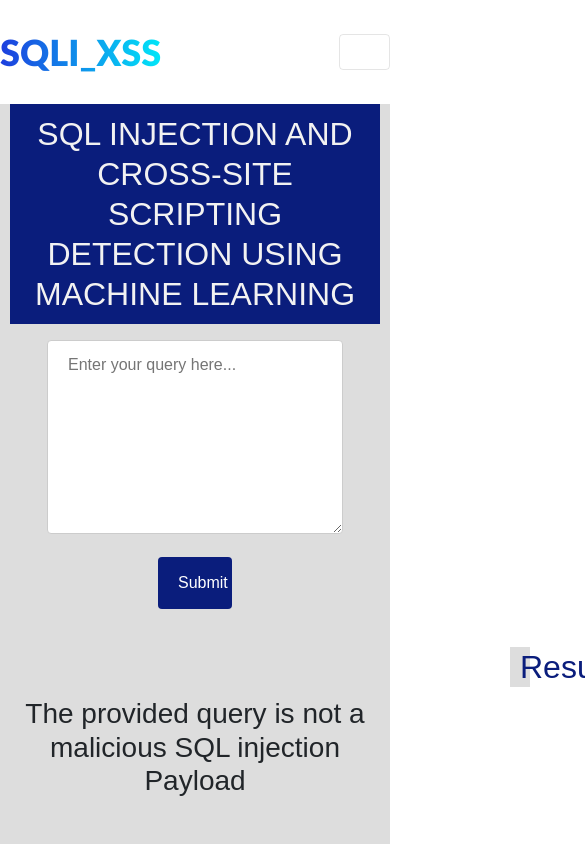
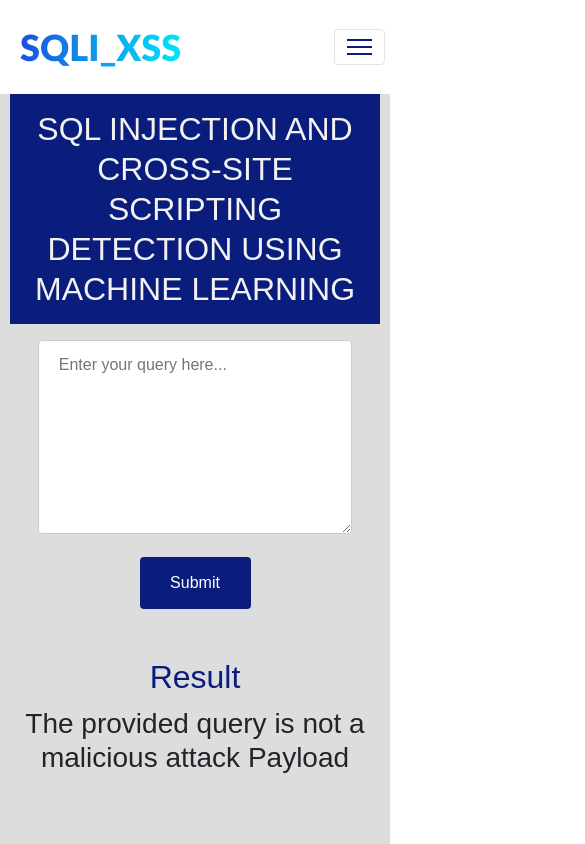
Before and after one commit to Fo4tun3/sqli-xss-detection-api, a plain HTML site: page frontend/search.html in a window 390 px wide. Shown: the top 844 px of the page, 585 px wide, since content can reach past the window. Drawn offline with Linux system fonts and the light colour scheme; a web font is replaced by a local one.

Commit message:
made respoonsive adjusments

```diff
--- a/frontend/Regex Pattern.txt
+++ /dev/null
@@ -1,4 +0,0 @@
-// Regex Pattern
-const pattern = /^[^ ]+@[^ ]+\.[a-z]{2,3}$/;
-
-const passPattern = /^(?=.*[a-z])(?=.*[A-Z])(?=.*\d)(?=.*[@$!%*?&])[A-Za-z\d@$!%*?&]{8,}$/;
--- a/frontend/passcss/api.css
+++ b/frontend/passcss/api.css
@@ -53,7 +53,7 @@
 header {
     background: #0a1d7c;
     color: white;
-    padding: 1em 0;
+    padding: 1em;
     text-align: center;
 }
 
@@ -74,27 +74,48 @@ header {
     color: white;
     text-decoration: none;
 }
-.innernav ul li a:hover {
+.innernav ul li:hover {
     color: #007bff;
+    background-color: #007bff;
     font-weight: bold;
     text-decoration: underline;
 }
 
 main {
-    padding: 2.5em;
+    padding: 2em;
 }
 
 section {
-    margin-bottom: 3em;
+    padding-top: 2em;
+    padding-bottom: 2em;
 }
 
 span {
   font-weight: bold;
 }
 
-@media screen and (max-width: 410px) {
+@media screen and (max-width: 610px) {
   header h1 {
     font-size: 150%;
   }
 
+  .innernav ul li {
+    display: inline-table;
+    display: block;
+    padding: 5px;
+    margin: 1em;
 }
+section {
+  padding-top: 3em;
+  padding-bottom: 3em;
+}
+
+
+  .navbar-brand {
+    /* border: 1px solid red; */
+    padding: 0 0 0 20px;
+  }
+  .navbar-toggler {
+    margin-right: 5px;
+  }
+}
--- a/frontend/search.html
+++ b/frontend/search.html
@@ -37,7 +37,7 @@
           text-align: center;
           vertical-align: middle;
           line-height: 40px;
-          padding: 10px;
+          padding: 15px;
         }
 
         /* Style the content */
@@ -52,7 +52,7 @@
 
         textarea {
 
-          width: 80%;
+          width: 85%;
           padding: 12px 20px;
           margin: 8px 0;
           display: inline-block;
@@ -104,13 +104,40 @@
             padding-top: 18px;
         }
 
+        @media screen and (max-width: 800px) {
+            input[type=submit] {
+                width: 30%;
+            }
+            .results {
+                margin-top: 30px;
+                text-align: center;
+                margin: 40px 0;
+            }
+            .results h2 {
+                float: center;
+                display: block;
+                color: #0a1d7c;
+                text-align: center;
+                line-height: 20px;
+                padding: 10px ;
+                margin: 10px 0px;
+            }
+
+            .navbar-brand {
+                /* border: 1px solid red; */
+                padding: 0 0 0 20px;
+              }
+              .navbar-toggler {
+                margin-right: 5px;
+              }
+        }
         </style>
 </head>
 <body>
     <nav class="navbar navbar-expand-lg navbar-light bg-light bg-transparent" id="gtco-search-nav">
         <div class="container"><a class="navbar-brand" href="index.html">SQLi_XSS</a>
-            <button class="navbar-toggler" data-target="#my-nav" onclick="myFunction(this)" data-toggle="collapse"><span
-                    class="bar1"></span> <span class="bar2"></span> <span class="bar3"></span></button>
+            <button class="navbar-toggler" data-target="#my-nav" onclick="myFunction(this)" data-toggle="collapse">
+                <span style="background-color: #0a1d7c;" class="bar1"></span> <span style="background-color: #0a1d7c;" class="bar2"></span> <span style="background-color: #0a1d7c;" class="bar3"></span></button>
             <div id="my-nav" class="collapse navbar-collapse">
                 <ul class="navbar-nav mr-auto">
                     <li class="nav-item"><a class="nav-link" href="index.html">Home</a></li>
@@ -120,8 +147,8 @@
                     <li class="nav-item"><a class="nav-link" href="index.html#contact">Contact</a></li>
                 </ul>
                 <form class="form-inline my-2 my-lg-0 logged-out-form">
-                    <a href="login.html" class="btn btn-outline-dark my-2 my-sm-0 mr-3 text-uppercase" style="color: #0a1d7c; border-color: #0a1d7c;" type="submit" onclick="logout();">login</a>
-                    <a href="signup.html" class="btn btn-info my-2 my-sm-0 text-uppercase"  style="color: #fff; background-color: #0a1d7c; border-color: #0a1d7c;" type="submit" onclick="logout();">signup</a>
+                    <a href="login.html" class="btn btn-outline-dark my-2 my-sm-0 mr-3 text-uppercase" style="color: #0a1d7c; border-color: #0a1d7c;">login</a>
+                    <a href="signup.html" class="btn btn-info my-2 my-sm-0 text-uppercase"  style="color: #fff; background-color: #0a1d7c; border-color: #0a1d7c;">signup</a>
                 </form>
                 <form class="form-inline my-2 my-lg-0 logged-in-form">
                     <div style="display: flex;">
@@ -147,7 +174,7 @@
             </form>
             <div class="results">
                 <h2>Result</h2>
-                <h3>The provided query is not a malicious SQL injection Payload</h3>
+                <h3>The provided query is not a malicious attack Payload</h3>
             </div>
         </div>
     </div>
```
Also changed, not shown: frontend/api-docs.html (+5 -5 lines), frontend/index.html (+9 -0 lines), frontend/login.html (+5 -1 lines), frontend/signup.html (+6 -2 lines).
